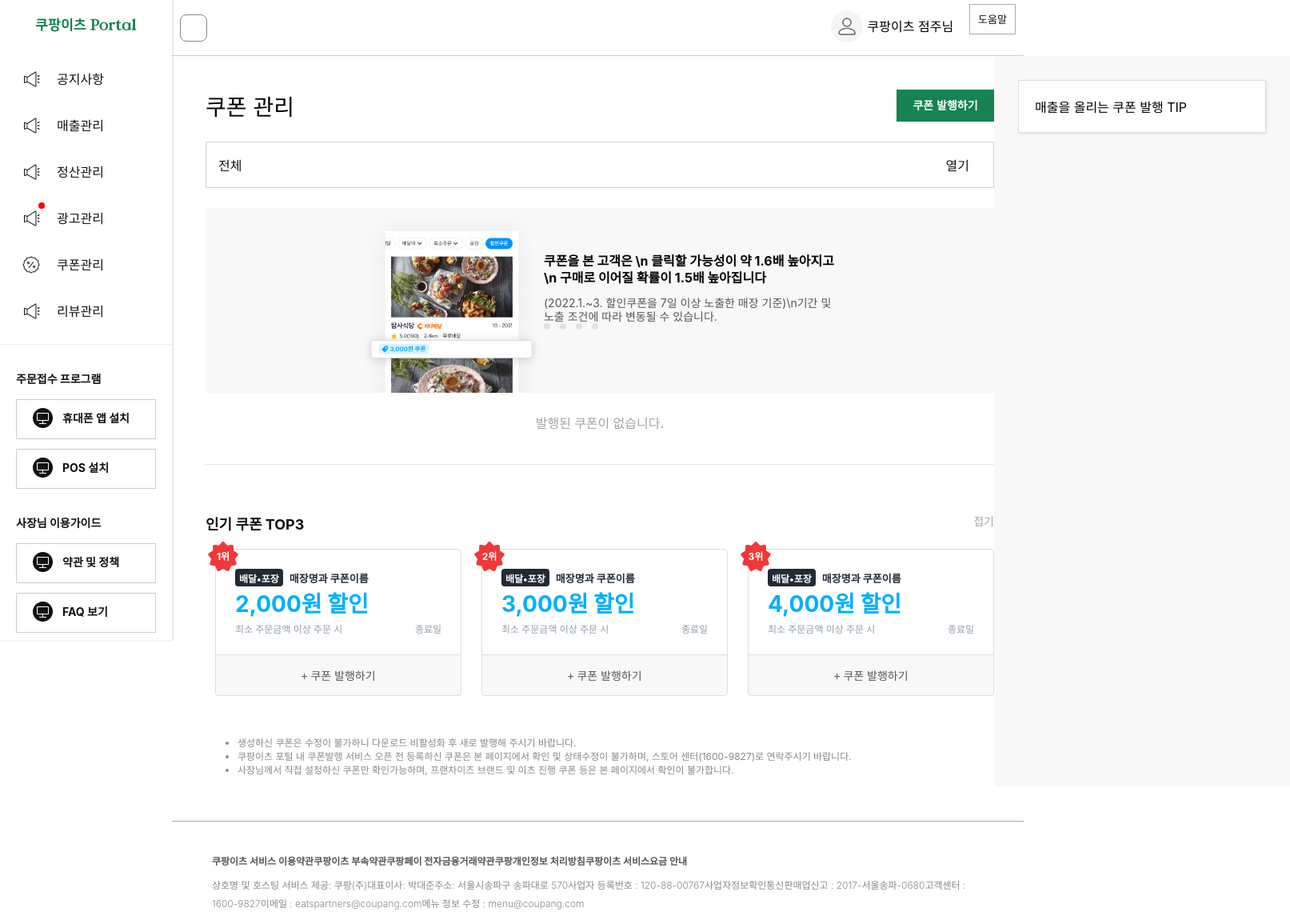
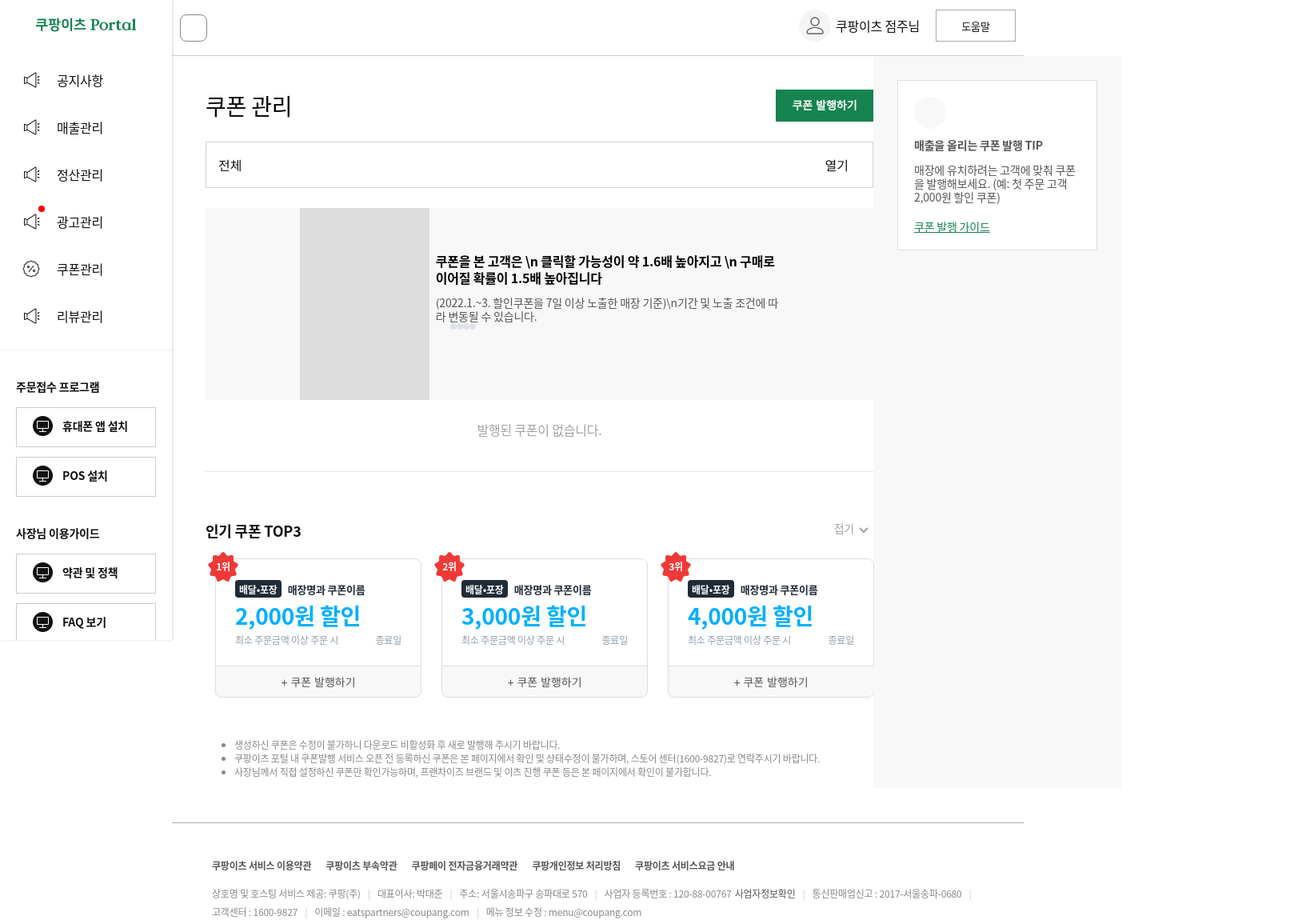
Before and after one commit to ireneworks/coupang-eats-merchant-store, a React (Create React App) app: page /merchant/management/coupons in a window 1280 px wide. Shown: the top 1155 px of the page at 80% size, 1613 px wide, since content can reach past the window. Built offline with nearby package versions, Linux system fonts and the light colour scheme.

Commit message:
added slider and minor updates

```diff
--- a/package.json
+++ b/package.json
@@ -41,10 +41,13 @@
     ]
   },
   "devDependencies": {
+    "@types/react-slick": "^0.23.10",
     "@types/styled-components": "^5.1.26",
     "eslint-config-prettier": "^8.5.0",
     "eslint-plugin-prettier": "^4.2.1",
     "react-router-dom": "^6.4.2",
+    "react-slick": "^0.29.0",
+    "slick-carousel": "^1.8.1",
     "styled-components": "^5.3.6"
   }
 }
--- a/src/components/footer/footer.tsx
+++ /dev/null
@@ -1,45 +0,0 @@
-import styled from "styled-components";
-
-export default function Footer() {
-  return (
-    <FooterWrapper>
-      <ShortCut>
-        <span>쿠팡이츠 서비스 이용약관</span>
-        <span>쿠팡이츠 부속약관</span>
-        <span>쿠팡페이 전자금융거래약관</span>
-        <span>쿠팡개인정보 처리방침</span>
-        <span>쿠팡이츠 서비스요금 안내</span>
-      </ShortCut>
-      <FooterContent>
-        <span> 상호명 및 호스팅 서비스 제공: 쿠팡(주)</span>
-        <span>대표이사: 박대준</span>
-        <span>주소: 서울시송파구 송파대로 570</span>
-        <span>사업자 등록번호 : 120-88-00767</span>
-        <span>사업자정보확인통신판매업신고 : 2017-서울송파-0680</span>
-        <span>고객센터 : 1600-9827</span>
-        <span>이메일 : eatspartners@coupang.com</span>
-        <span>메뉴 정보 수정 : menu@coupang.com</span>
-      </FooterContent>
-    </FooterWrapper>
-  );
-}
-
-const FooterWrapper = styled.footer`
-  padding: 40px 50px;
-  box-sizing: border-box;
-  border-top: 1px solid #aaaaaa;
-  font-size: 12px;
-`;
-
-const ShortCut = styled.div`
-  display: flex;
-  font-weight: 700;
-  margin-bottom: 11px;
-  color: #555555;
-`;
-
-const FooterContent = styled.div`
-  color: #888888;
-  font-weight: 300;
-  line-height: 23px;
-`;
--- a/src/components/layout/bodyLayout.tsx
+++ b/src/components/layout/bodyLayout.tsx
@@ -7,15 +7,17 @@
 }
 
 export default function BodyLayout({ children }: Props) {
-  return <Section>{children}</Section>;
+  return <Body>{children}</Body>;
 }
 
-const Section = styled.div`
+const Body = styled.div`
   display: block;
   height: 100%;
   margin: 0;
   padding-left: 215px;
   box-sizing: border-box;
+  font-family: "Noto Sans CJK KR";
+  letter-spacing: -0.2px;
   @media screen and (max-width: ${mobile}) {
     padding-left: 0;
   }
--- a/src/components/layout/pageLayout.tsx
+++ b/src/components/layout/pageLayout.tsx
@@ -1,6 +1,6 @@
 import { ReactNode } from "react";
-import Header from "../header/header";
-import Footer from "../footer/footer";
+import PageFooter from "../pageFooter/pageFooter";
+import PageHeader from "../pageHeader/pageHeader";
 
 interface Props {
   children: ReactNode;
@@ -9,9 +9,9 @@
 export default function PageLayout({ children }: Props) {
   return (
     <>
-      <Header />
+      <PageHeader />
       {children}
-      <Footer />
+      <PageFooter />
     </>
   );
 }
--- /dev/null
+++ b/src/components/pageFooter/pageFooter.tsx
@@ -0,0 +1,97 @@
+import styled from "styled-components";
+
+export default function PageFooter() {
+  return (
+    <FooterWrapper>
+      <ShortCut>
+        <span>
+          <a href="#">쿠팡이츠 서비스 이용약관</a>
+        </span>
+        <Divider />
+        <span>
+          <a href="#">쿠팡이츠 부속약관</a>
+        </span>
+        <Divider />
+        <span>
+          <a href="#">쿠팡페이 전자금융거래약관</a>
+        </span>
+        <Divider />
+        <span>
+          <a href="#">쿠팡개인정보 처리방침</a>
+        </span>
+        <Divider />
+        <span>
+          <a href="#">쿠팡이츠 서비스요금 안내</a>
+        </span>
+      </ShortCut>
+      <FooterContent>
+        <span> 상호명 및 호스팅 서비스 제공: 쿠팡(주)</span>
+        <DividerLight>|</DividerLight>
+        <span>대표이사: 박대준</span>
+        <DividerLight>|</DividerLight>
+        <span>주소: 서울시송파구 송파대로 570</span>
+        <DividerLight>|</DividerLight>
+        <span>사업자 등록번호 : 120-88-00767</span>
+        <span>
+          <LinkButton href="#">사업자정보확인</LinkButton>
+        </span>
+        <DividerLight>|</DividerLight>
+        <span>통신판매업신고 : 2017-서울송파-0680</span>
+        <DividerLight>|</DividerLight>
+        <span>고객센터 : 1600-9827</span>
+        <DividerLight>|</DividerLight>
+        <span>이메일 : eatspartners@coupang.com</span>
+        <DividerLight>|</DividerLight>
+        <span>메뉴 정보 수정 : menu@coupang.com</span>
+      </FooterContent>
+    </FooterWrapper>
+  );
+}
+const LinkButton = styled.a`
+  margin-left: 4px;
+  text-decoration-line: none;
+  font-weight: 500;
+  color: #555555;
+`;
+
+const Divider = styled.span`
+  width: 1px;
+  height: 11px;
+  margin: 0 9px;
+  background: #a3a3a3;
+`;
+
+const DividerLight = styled.span`
+  color: #cccccc;
+  margin: 0 9px;
+`;
+
+const FooterWrapper = styled.footer`
+  padding: 40px 50px;
+  box-sizing: border-box;
+  border-top: 1px solid #aaaaaa;
+  font-size: 12px;
+`;
+
+const ShortCut = styled.div`
+  display: block;
+  margin-bottom: 11px;
+  line-height: 25px;
+
+  a {
+    text-decoration-line: none;
+    font-weight: 700;
+    margin-bottom: 11px;
+    color: #555555;
+  }
+`;
+
+const FooterContent = styled.div`
+  display: block;
+  max-width: 1100px;
+  color: #888888;
+  font-weight: 400;
+  line-height: 23px;
+  vertical-align: bottom;
+  word-break: keep-all;
+`;
--- a/src/components/header/header.tsx
+++ b/src/components/pageHeader/pageHeader.tsx
@@ -4,26 +4,26 @@
 import { useNavigate } from "react-router-dom";
 import { useEffect, useState } from "react";
 
-export default function Header() {
+export default function PageHeader() {
   const navigate = useNavigate();
   const [viewWidth, setViewWidth] = useState(window.innerWidth);
-
+  //TODO resize 기능으로 변경
   useEffect(() => {
     setViewWidth(window.innerWidth);
   }, [window.innerWidth]);
 
   return (
     <HeaderWrapper>
-      {viewWidth > 767 && <BackIcon onClick={() => navigate(-1)} />}
+      {viewWidth > 767 && <ToBackButton onClick={() => navigate(-1)} />}
       {viewWidth < 768 && <HamburgerMenu />}
       <RightSide>
         <div>
           <img src={ProfileIcon} />
           <span>쿠팡이츠 점주님</span>
         </div>
-        <Button>
+        <FaqLink>
           <a href="https://eats.coupang.com/hc/ko">도움말</a>
-        </Button>
+        </FaqLink>
       </RightSide>
     </HeaderWrapper>
   );
@@ -40,7 +40,7 @@
   box-sizing: border-box;
 `;
 
-const BackIcon = styled.div`
+const ToBackButton = styled.div`
   width: 32px;
   height: 32px;
   border: 1px solid #888888;
@@ -57,6 +57,7 @@
 const RightSide = styled.div`
   display: flex;
   align-content: center;
+  vertical-align: center;
 
   div {
     img {
@@ -66,22 +67,26 @@
     }
 
     span {
+      color: #111111;
       vertical-align: top;
       line-height: 2.6;
     }
   }
 `;
 
-const Button = styled.div`
+const FaqLink = styled.div`
   a {
+    display: inline-block;
     width: 100px;
     height: 40px;
     margin-left: 20px;
     padding: 10px;
-    border: 1px solid #aaa;
+    box-sizing: border-box;
+    border: 1px solid #aaaaaa;
     background: #ffffff;
     text-decoration-line: none;
     font-size: 13px;
     color: #111111;
+    text-align: center;
   }
 `;
--- /dev/null
+++ b/src/pages/couponManage/components/BannerImage.tsx
@@ -0,0 +1,82 @@
+// @ts-ignore
+import ImageBanner from "./assets/Banner_img_01.png";
+import styled from "styled-components";
+
+export default function BannerImage() {
+  return (
+    <BannerImageWrapper>
+      <TestImage />
+      <BannerContent>
+        <BannerContentTitle>
+          쿠폰을 본 고객은 \n 클릭할 가능성이 약 1.6배 높아지고 \n 구매로 이어질
+          확률이 1.5배 높아집니다
+        </BannerContentTitle>
+        <BannerContentDescription>
+          (2022.1.~3. 할인쿠폰을 7일 이상 노출한 매장 기준)\n기간 및 노출 조건에
+          따라 변동될 수 있습니다.
+        </BannerContentDescription>
+        <Pagination>
+          <div>
+            <div className="Dot" />
+            <div className="Dot" />
+            <div className="Dot" />
+            <div className="Dot" />
+          </div>
+        </Pagination>
+      </BannerContent>
+    </BannerImageWrapper>
+  );
+}
+
+const TestImage = styled.div`
+  display: block;
+  width: 240px;
+  height: 240px;
+  background: #dddddd;
+`;
+
+const BannerImageWrapper = styled.div`
+  display: flex;
+  max-width: 600px;
+  margin: 0;
+
+  img {
+    width: 230px;
+  }
+`;
+
+const BannerContent = styled.div`
+  display: flex;
+  flex-direction: column;
+  margin: 56px 0 0 8px;
+  line-height: 21px;
+`;
+
+const BannerContentTitle = styled.span`
+  font-size: 16px;
+  font-weight: 700;
+  margin-bottom: 12px;
+  white-space: pre-wrap;
+`;
+
+const BannerContentDescription = styled.span`
+  font-size: 14px;
+  color: rgb(85, 85, 85);
+  line-height: 17px;
+`;
+
+const Pagination = styled.div`
+  width: 68px;
+
+  div {
+    display: flex;
+    justify-content: center;
+  }
+
+  .Dot {
+    width: 8px;
+    height: 8px;
+    background: rgb(223, 227, 232);
+    border-radius: 8px;
+  }
+`;
--- a/src/pages/couponManage/components/featuredCoupons.tsx
+++ b/src/pages/couponManage/components/featuredCoupons.tsx
@@ -13,6 +13,7 @@
   const [modal, setModal] = useState(false);
   const CouponWrapper = styled.div`
     margin-right: ${() => (isLastUnit ? 0 : "25px")};
+    min-width: 258px;
   `;
 
   return (
@@ -39,12 +40,12 @@
 const CouponBottomWrapper = styled.div`
   height: 40px;
   margin-top: -1px;
-  padding: 5px 20px;
   text-align: center;
   background: rgb(248, 248, 248);
   border: 1px solid rgb(221, 221, 221);
-  border-bottom-left-radius: 4px;
-  border-bottom-right-radius: 4px;
+  border-bottom-left-radius: 8px;
+  border-bottom-right-radius: 8px;
+  box-sizing: border-box;
 
   button {
     width: 100%;
@@ -53,6 +54,8 @@
     background: none;
     color: #555555;
     font-size: 14px;
+    font-weight: 500;
+    vertical-align: top;
   }
 `;
 
@@ -110,10 +113,9 @@
 
 const CouponTopWrapper = styled.div`
   position: relative;
-  width: 258px;
   background: #ffffff;
   padding: 24px;
   border: 1px solid rgb(221, 221, 221);
-  border-top-left-radius: 4px;
-  border-top-right-radius: 4px;
+  border-top-left-radius: 8px;
+  border-top-right-radius: 8px;
 `;
--- a/src/pages/couponManage/couponManage.tsx
+++ b/src/pages/couponManage/couponManage.tsx
@@ -1,12 +1,18 @@
 import styled, { css } from "styled-components";
 import { useState } from "react"; // @ts-ignore
-import BannerImage from "./assets/Banner_img_01.png"; // @ts-ignore
-import CouponBadge from "./assets/Star.png";
+import CouponBadge from "./assets/Star.png"; // @ts-ignore
+import ChevronIcon from "./assets/bx-chevron-down.svg";
 import IssueCouponModal from "./components/issueCouponModal";
 import FeaturedCoupons from "./components/featuredCoupons";
+import "slick-carousel/slick/slick.css";
+import "slick-carousel/slick/slick-theme.css";
+import BannerImage from "./components/BannerImage";
+import Slider from "react-slick";
+import { mobile } from "../../components/styles/devices";
 
 export default function CouponManage() {
   const [dropdown, setDropdown] = useState(false);
+  const [featuredCoupons, setFeaturedCoupons] = useState(true);
   const [modal, setModal] = useState(false);
 
   const Dropdown = styled.div`
@@ -57,11 +63,25 @@
     }
   `;
 
+  const Settings = {
+    dots: true,
+    infinite: true,
+    slidesToShow: 1,
+    slidesToScroll: 1,
+    variableWidth: true,
+    autoplay: true,
+    autoplaySpeed: 4000,
+    centerMode: true,
+    centerPadding: "0",
+    arrows: false,
+    responsive: [],
+  };
   return (
     <>
       {modal && <IssueCouponModal />}
       <Main>
-        <section>
+        <div className="section">
+          <div className="sectionWrapper">
             <PageTitle>
               <span>쿠폰 관리</span>
               <button>쿠폰 발행하기</button>
@@ -80,40 +100,47 @@
             </Dropdown>
             <div>
               <ImageSlider>
-              <BannerImageWrapper>
-                <img src={BannerImage} />
-                <BannerContent>
-                  <BannerContentTitle>
-                    쿠폰을 본 고객은 \n 클릭할 가능성이 약 1.6배 높아지고 \n
-                    구매로 이어질 확률이 1.5배 높아집니다
-                  </BannerContentTitle>
-                  <BannerContentDescription>
-                    (2022.1.~3. 할인쿠폰을 7일 이상 노출한 매장 기준)\n기간 및
-                    노출 조건에 따라 변동될 수 있습니다.
-                  </BannerContentDescription>
-                  <Pagination>
-                    <div>
-                      <Dot />
-                      <Dot />
-                      <Dot />
-                      <Dot />
-                    </div>
-                  </Pagination>
-                </BannerContent>
-              </BannerImageWrapper>
+                <SliderWrapper {...Settings}>
+                  <BannerImage />
+                  <BannerImage />
+                  <BannerImage />
+                </SliderWrapper>
               </ImageSlider>
               <IssuedCoupon>발행된 쿠폰이 없습니다.</IssuedCoupon>
             </div>
-
             <FeaturedCoupon>
               <CouponTitleWrapper>
-              <CouponTitle>인기 쿠폰 TOP3</CouponTitle>
-              <span>접기</span>
+                <span className="coupon-title">인기 쿠폰 TOP3</span>
+                <div>
+                  <span
+                    className="coupon-hidden"
+                    onClick={() => setFeaturedCoupons(!featuredCoupons)}
+                  >
+                    {featuredCoupons ? "접기" : "펼치기"}
+                  </span>
+                  <img src={ChevronIcon} />
+                </div>
               </CouponTitleWrapper>
               <Coupons>
-              <FeaturedCoupons rating={1} amount="2,000" isLastUnit={false} />
-              <FeaturedCoupons rating={2} amount="3,000" isLastUnit={false} />
-              <FeaturedCoupons rating={3} amount="4,000" isLastUnit={true} />
+                {featuredCoupons && (
+                  <>
+                    <FeaturedCoupons
+                      rating={1}
+                      amount="2,000"
+                      isLastUnit={false}
+                    />
+                    <FeaturedCoupons
+                      rating={2}
+                      amount="3,000"
+                      isLastUnit={false}
+                    />
+                    <FeaturedCoupons
+                      rating={3}
+                      amount="4,000"
+                      isLastUnit={true}
+                    />
+                  </>
+                )}
               </Coupons>
               <div>
                 <CouponDisclaim>
@@ -128,212 +155,87 @@
                   </li>
                   <li>
                     사장님께서 직접 설정하신 쿠폰만 확인가능하며, 프랜차이즈
-                  브랜드 및 이츠 진행 쿠폰 등은 본 페이지에서 확인이 불가합니다.
+                    브랜드 및 이츠 진행 쿠폰 등은 본 페이지에서 확인이
+                    불가합니다.
                   </li>
                 </CouponDisclaim>
               </div>
             </FeaturedCoupon>
-        </section>
-        <Aside>
-          <div>매출을 올리는 쿠폰 발행 TIP</div>
-        </Aside>
+          </div>
+        </div>
+        <aside>
+          <div>
+            <div className="aside-icon" />
+            <span>매출을 올리는 쿠폰 발행 TIP</span>
+            <p className="aside-content">
+              매장에 유치하려는 고객에 맞춰 쿠폰을 발행해보세요. (예: 첫 주문
+              고객 2,000원 할인 쿠폰)
+            </p>
+            <a href="https://eats.coupang.com/hc/ko/articles/6157144757401">
+              쿠폰 발행 가이드
+            </a>
+          </div>
+        </aside>
       </Main>
     </>
   );
 }
 
-const CouponDisclaim = styled.ul`
-  font-size: 12px;
-  font-weight: 400;
-  line-height: 17px;
-  color: #888888;
-`;
-
-const CouponBottomWrapper = styled.div`
-  height: 40px;
-  margin-top: -1px;
-  padding: 5px 20px;
-  text-align: center;
-  background: rgb(248, 248, 248);
-  border: 1px solid rgb(221, 221, 221);
-  border-bottom-left-radius: 4px;
-  border-bottom-right-radius: 4px;
-
-  button {
-    width: 100%;
-    height: 100%;
-    border: none;
-    background: none;
-    color: #555555;
-    font-size: 14px;
-  }
-`;
-
-const CouponAmount = styled.div`
-  margin: 8px 0;
-  color: rgb(1, 175, 255);
-  font-size: 28px;
-  line-height: 28px;
-  font-weight: bold;
-`;
-
-const CouponDescription = styled.div`
-  display: flex;
-  justify-content: space-between;
-  font-size: 12px;
-  font-weight: 500;
-  color: rgb(145, 158, 171);
-`;
-
-const CouponTag = styled.span`
-  display: inline-block;
-  margin-right: 8px;
-  padding: 3px 5px 2px;
-  background: rgb(33, 43, 54);
-  border-radius: 4px;
-  color: #ffffff;
-  font-size: 12px;
-  font-weight: 700;
-
-  + span {
-    display: inline-block;
-    color: rgb(33, 43, 54);
-    font-size: 13px;
-    font-weight: bold;
-  }
-`;
-
-const CouponBadgeWrapper = styled.div`
-  position: absolute;
-  top: -10px;
-  left: -10px;
-  width: 38px;
-  height: 38px;
-  background-image: url(${CouponBadge});
-  background-size: 38px;
-  box-sizing: border-box;
-  background-repeat: no-repeat;
-  background-position: center;
-  text-align: center;
-  font-size: 12px;
-  font-weight: 700;
-  line-height: 3.2;
-  color: #ffffff;
-`;
-
-const Coupons = styled.div`
-  display: flex;
-  margin-bottom: 50px;
-  padding: 12px 0 0 12px;
-`;
-
-const CouponWrapper = styled.div`
-  margin-right: 25px;
-`;
-
-const CouponTopWrapper = styled.div`
-  position: relative;
-  width: 258px;
-  background: #ffffff;
-  padding: 24px;
-  border: 1px solid rgb(221, 221, 221);
-  border-top-left-radius: 4px;
-  border-top-right-radius: 4px;
-`;
-
-const ImageSlider = styled.div`
-  display: flex;
-  justify-content: center;
-  width: 100%;
-  margin-top: 25px;
-  background: rgb(248, 248, 248);
-`;
-
-const BannerImageWrapper = styled.div`
-  display: flex;
-  width: 600px;
-  margin: 0;
-
-  img {
-    width: 230px;
-  }
-`;
-
-const BannerContent = styled.div`
-  display: flex;
-  flex-direction: column;
-  margin-top: 56px;
-  line-height: 21px;
-`;
-
-const BannerContentTitle = styled.span`
-  font-size: 16px;
-  font-weight: 700;
-  margin-bottom: 12px;
-  white-space: pre-wrap;
-`;
-
-const BannerContentDescription = styled.span`
-  font-size: 14px;
-  color: rgb(85, 85, 85);
-  line-height: 17px;
-`;
-
-const IssuedCoupon = styled.span`
-  display: block;
-  margin-top: 25px;
-  padding-bottom: 40px;
-  border-bottom: 1px solid rgba(0, 0, 0, 0.1);
-  color: rgb(163, 163, 163);
-  font-size: 16px;
-  font-weight: 500;
-  text-align: center;
-`;
-
-const Pagination = styled.div`
-  width: 68px;
-
-  div {
-    display: flex;
-    justify-content: space-between;
-  }
-`;
-
-const Dot = styled.div`
-  width: 8px;
-  height: 8px;
-  background: rgb(223, 227, 232);
-  border-radius: 8px;
-`;
-
-const FeaturedCoupon = styled.div`
-  margin-top: 60px;
-`;
-
-const CouponTitleWrapper = styled.div`
-  display: flex;
-  justify-content: space-between;
-  margin-bottom: 7px;
-`;
-
-const CouponTitle = styled.span`
-  font-size: 18px;
-  font-weight: 700;
-  color: #111111;
-
-  + span {
-    color: rgb(163, 163, 163);
-    font-size: 14px;
-  }
-`;
-
 const Main = styled.main`
   display: flex;
   flex-grow: 1;
   padding: 0 0 43px 42px;
+  font-family: "Noto Sans CJK KR";
 
-  section {
+  .section {
     width: 100%;
+  }
+
+  .sectionWrapper {
+    max-width: 835px;
+  }
+
+  aside {
+    flex-shrink: 0;
+    width: 310px;
+    margin: 0;
+    padding: 30px;
+    background: #f8f8f8;
+    box-sizing: border-box;
+
+    .aside-icon {
+      margin-bottom: 12px;
+      width: 24px;
+      height: 24px;
+      border-radius: 24px;
+      background: #f8f8f8;
+      border: none;
+      box-shadow: none;
+    }
+
+    div {
+      width: 100%;
+      background: #ffffff;
+      padding: 20px;
+      border: 1px solid rgb(221, 221, 221);
+      box-shadow: rgb(0 0 0 / 10 %) 1px 1px 3px 0px;
+      box-sizing: border-box;
+      font-size: 14px;
+      font-weight: 700;
+      line-height: 17px;
+      color: #555555;
+
+      .aside-content {
+        margin-bottom: 20px;
+        color: #555555;
+        font-weight: 400;
+      }
+
+      a {
+        font-weight: 400;
+        color: #168350;
+      }
+    }
   }
 `;
 
@@ -360,19 +262,74 @@
   }
 `;
 
-const Aside = styled.aside`
-  flex-shrink: 0;
-  width: 310px;
-  margin: 0;
-  padding: 30px;
-  background: #f8f8f8;
+const ImageSlider = styled.div`
+  display: flex;
+  justify-content: center;
+  width: 100%;
+  margin-top: 25px;
+  background: rgb(248, 248, 248);
+  overflow: hidden;
+`;
+
+const SliderWrapper = styled(Slider)`
+  width: 600px;
+`;
+
+const FeaturedCoupon = styled.div`
+  margin-top: 60px;
+`;
+
+const CouponDisclaim = styled.ul`
+  padding-left: 36px;
+  font-size: 12px;
+  font-weight: 400;
+  line-height: 17px;
+  color: #888888;
+`;
+
+const Coupons = styled.div`
+  display: flex;
+  margin-bottom: 50px;
+  padding: 12px 0 0 12px;
+  @media only screen and (max-width: ${mobile}) {
+    overflow-x: scroll;
+  }
+`;
+
+const IssuedCoupon = styled.span`
+  display: block;
+  margin-top: 25px;
+  padding-bottom: 40px;
+  border-bottom: 1px solid rgba(0, 0, 0, 0.1);
+  color: rgb(163, 163, 163);
+  font-size: 16px;
+  font-weight: 500;
+  text-align: center;
+`;
+
+const CouponTitleWrapper = styled.div`
+  display: flex;
+  justify-content: space-between;
+  margin-bottom: 7px;
+
+  .coupon-title {
+    font-size: 18px;
+    font-weight: 700;
+    color: #111111;
+  }
 
   div {
-    width: 100%;
-    background: #ffffff;
-    padding: 20px;
-    border: 1px solid rgb(221, 221, 221);
-    box-shadow: rgb(0 0 0 / 10%) 1px 1px 3px 0px;
-    box-sizing: border-box;
+    cursor: pointer;
   }
+
+  .coupon-hidden {
+    color: rgb(163, 163, 163);
+    font-size: 14px;
+    vertical-align: top;
+  }
+
+  //img {
+  //  transition: all 0.2s ease 0s;
+  //  transform: rotate(180deg);
+  //}
 `;
```
Also changed, not shown: src/pages/couponManage/components/issueCouponModal.tsx (+9 -1 lines), src/pages/couponManage/assets/bx-chevron-down.svg (added), 1 other file (tests, documents, lock files or other folders). Lines whose indentation alone changed are shown as unchanged.
